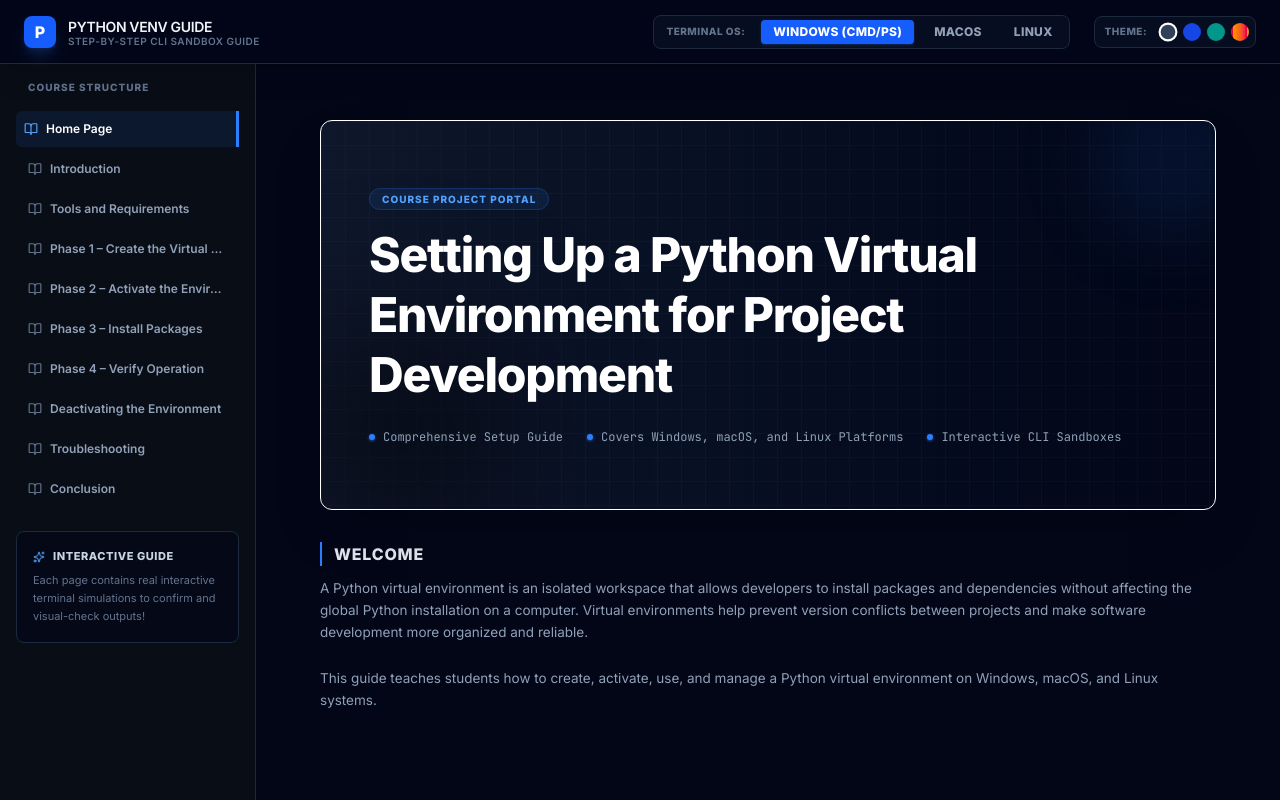
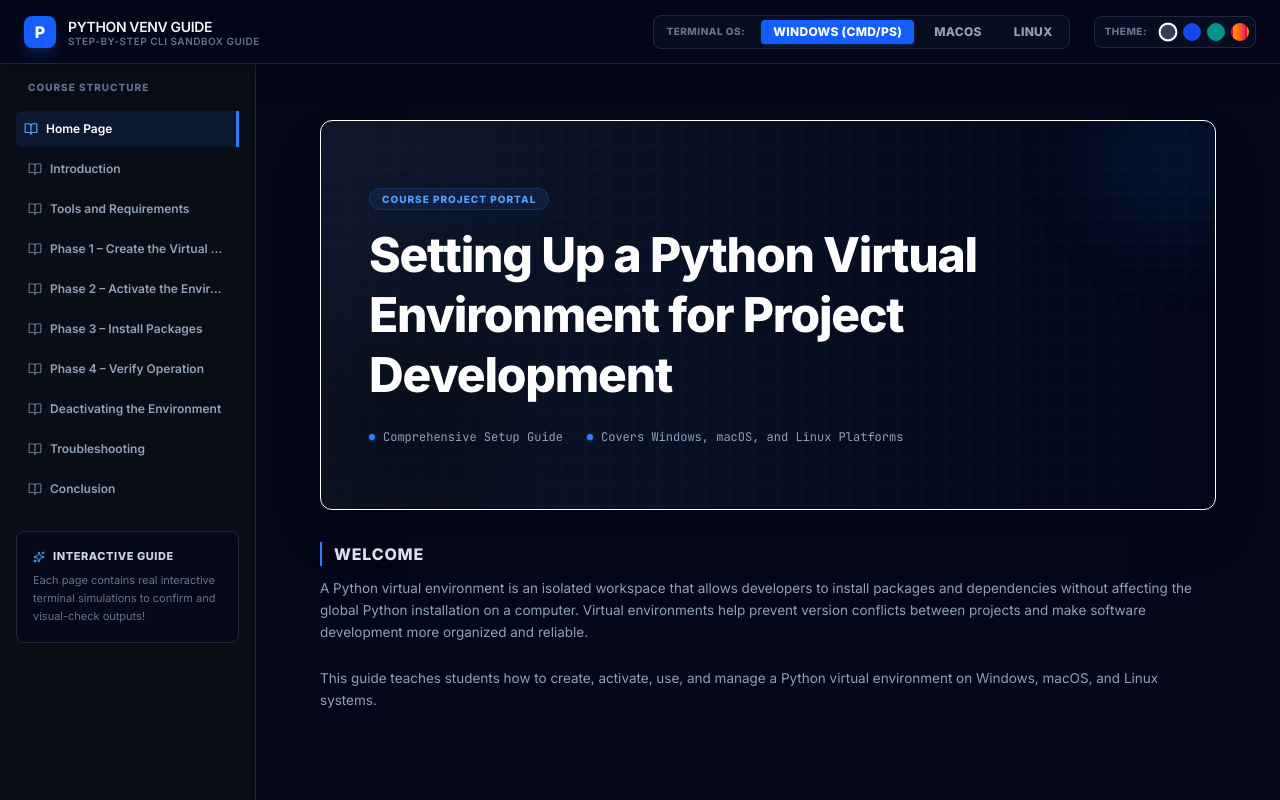
Before and after one commit to GaneshaLearns/engl1210-pythonvenv, a React (Vite) app: page / in a window 1280 px wide. Shown: the top 800 px of the page. Built offline with nearby package versions, Linux system fonts and the light colour scheme.

Commit message:
docs: remove interactive CLI sandboxes feature mention

```diff
--- a/src/data/guideData.ts
+++ b/src/data/guideData.ts
@@ -13,7 +13,6 @@ export const PAGES: PageContent[] = [
         content: [
           'Comprehensive Setup Guide',
           'Covers Windows, macOS, and Linux Platforms',
-          'Interactive CLI Sandboxes'
         ]
       },
       {
```
